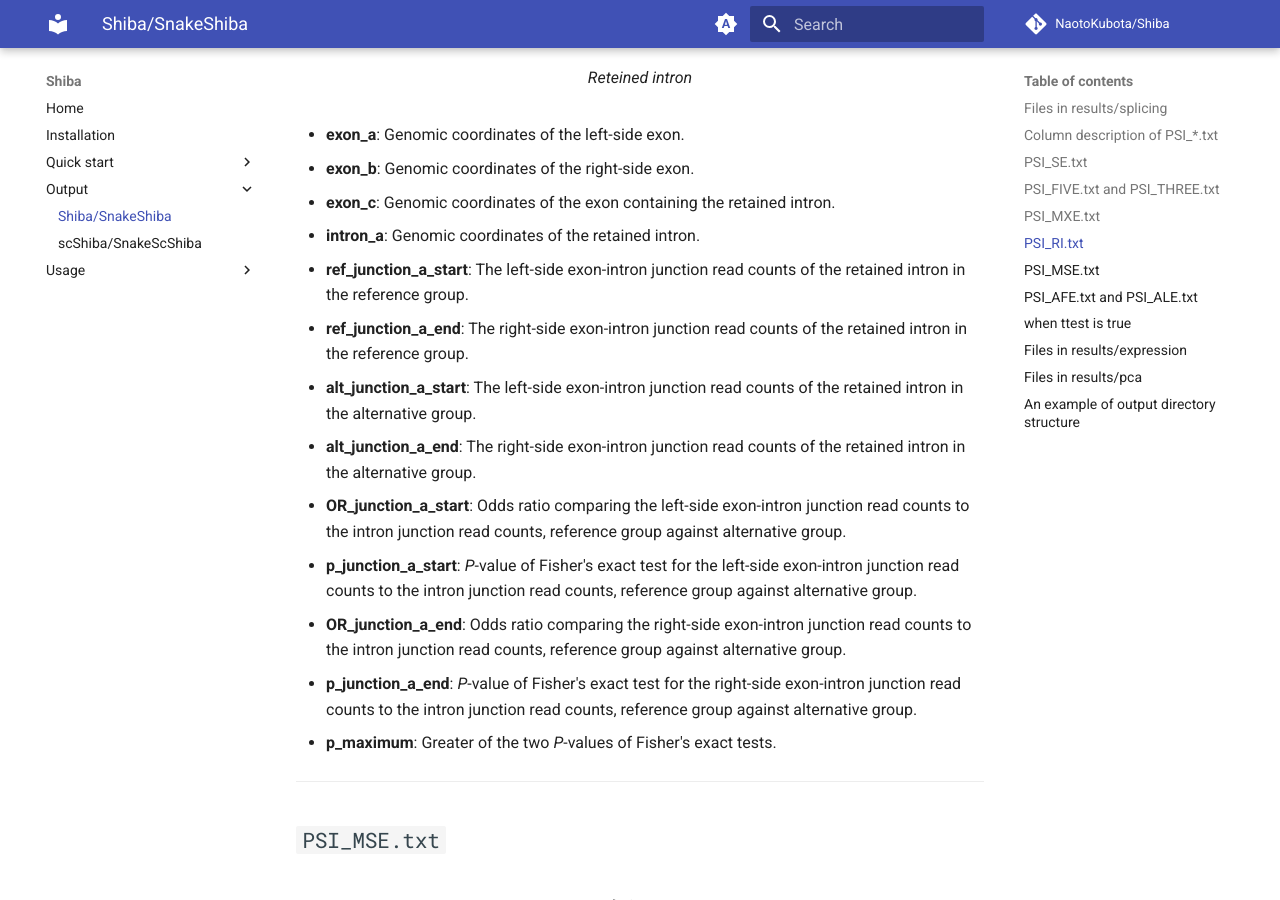
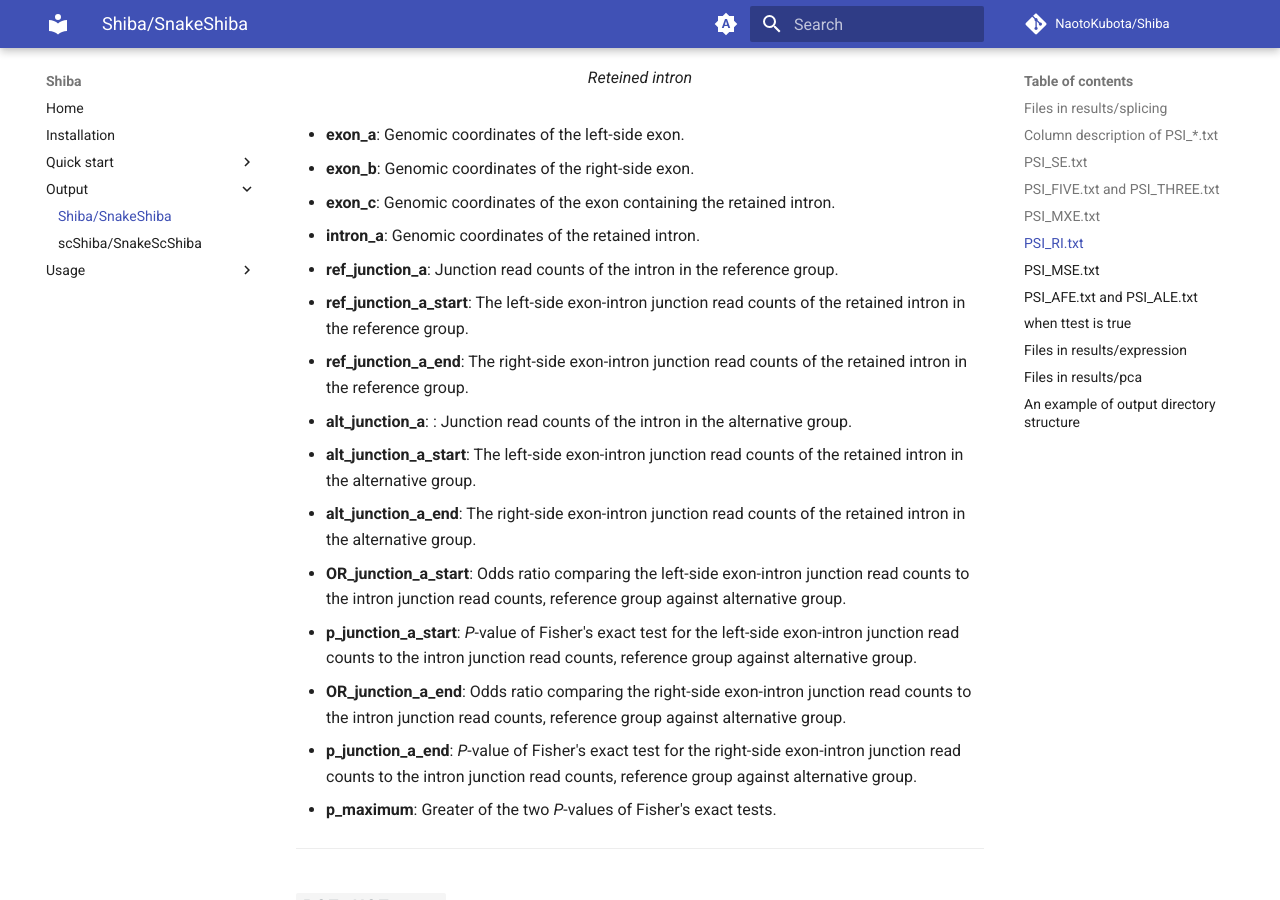
Before and after one commit to NaotoKubota/Shiba, an MkDocs documentation site: the page built from docs/output/shiba.md, in a window 1280 px wide and 900 px high, scrolled down 5975 px. Built offline with MkDocs 1.6.1 and Material for MkDocs 9.7.7, drawn with Linux system fonts in a browser that asks for light colours; comment, search, counter and statistics services are not loaded.

Commit message:
Update PSI_RI output column description

```diff
--- a/docs/output/shiba.md
+++ b/docs/output/shiba.md
@@ -128,8 +128,10 @@ The following sub directories are added when **SnakeShiba** is used:
 - **exon_b**: Genomic coordinates of the right-side exon.
 - **exon_c**: Genomic coordinates of the exon containing the retained intron.
 - **intron_a**: Genomic coordinates of the retained intron.
+- **ref_junction_a**: Junction read counts of the intron in the reference group.
 - **ref_junction_a_start**: The left-side exon-intron junction read counts of the retained intron in the reference group.
 - **ref_junction_a_end**: The right-side exon-intron junction read counts of the retained intron in the reference group.
+- **alt_junction_a**: : Junction read counts of the intron in the alternative group.
 - **alt_junction_a_start**: The left-side exon-intron junction read counts of the retained intron in the alternative group.
 - **alt_junction_a_end**: The right-side exon-intron junction read counts of the retained intron in the alternative group.
 - **OR_junction_a_start**: Odds ratio comparing the left-side exon-intron junction read counts to the intron junction read counts, reference group against alternative group.
```
